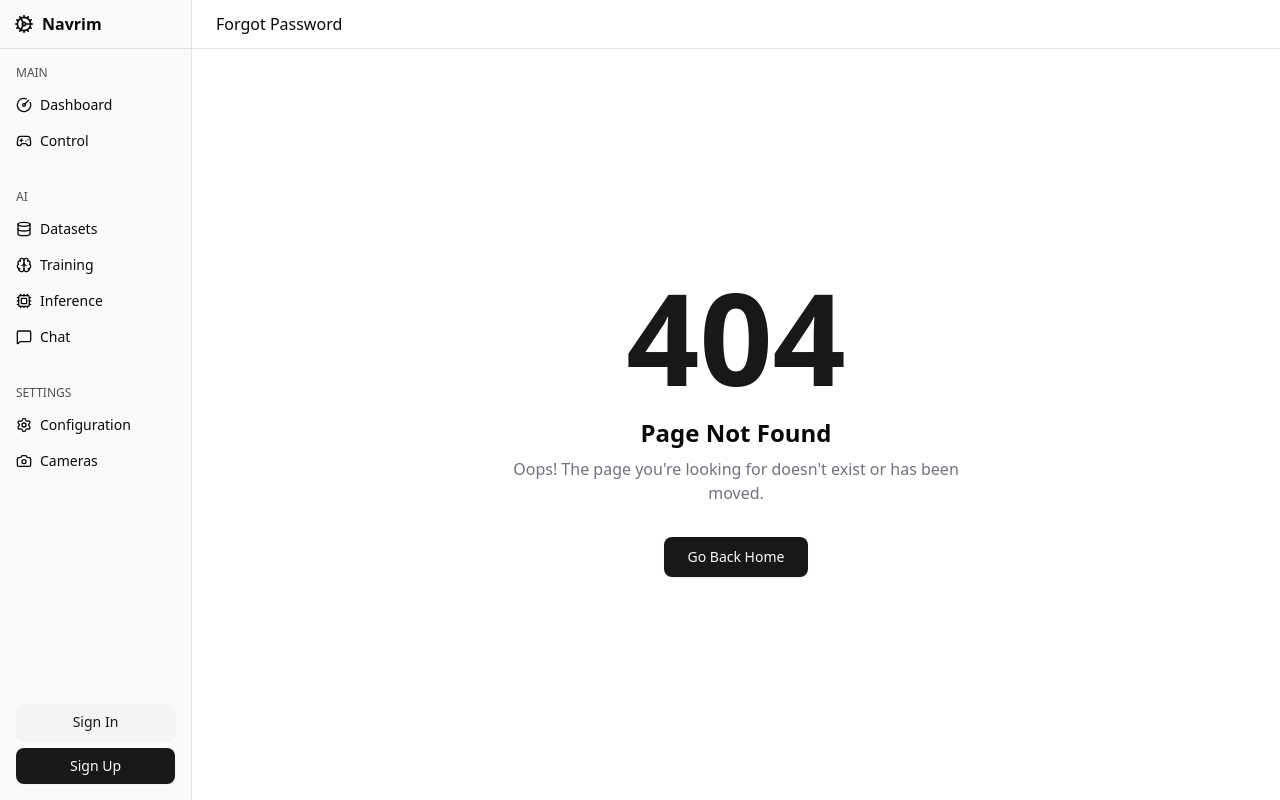
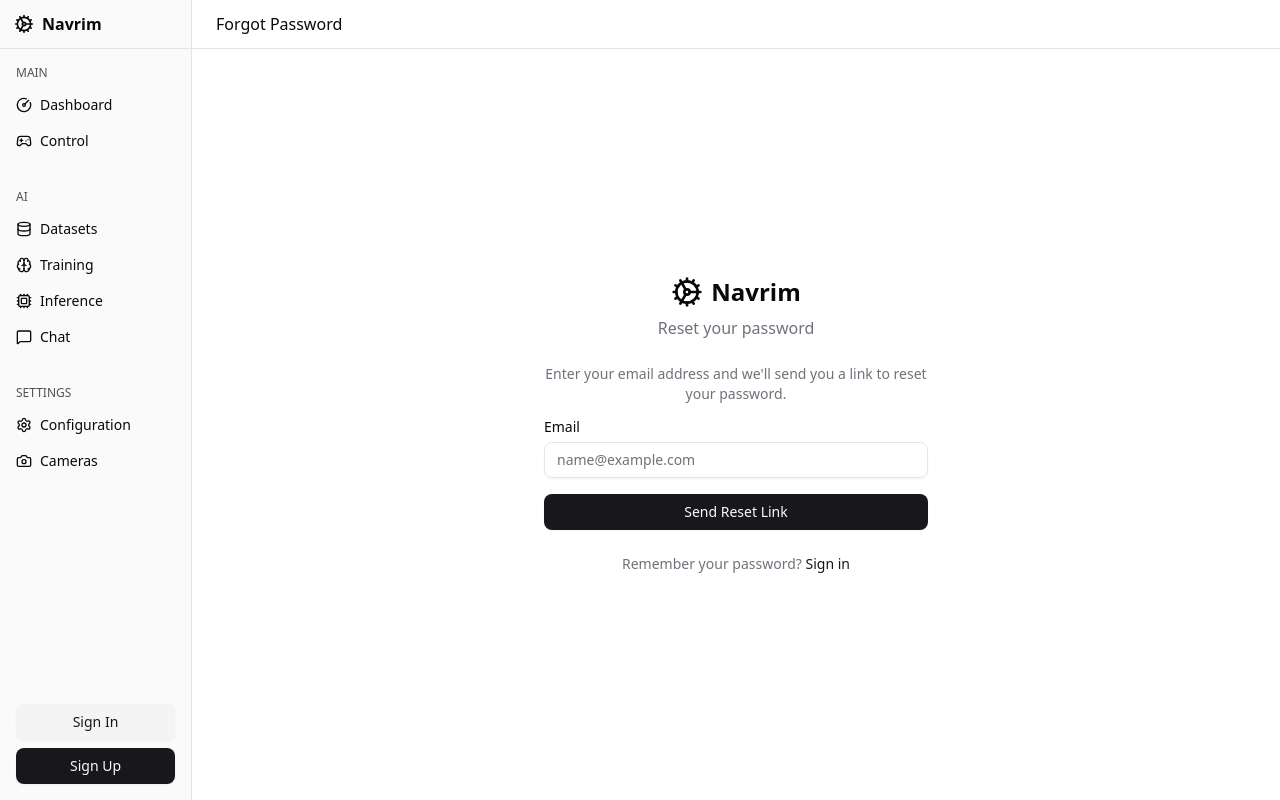
Before and after one commit to vassar-robotics/navrim, a React (Vite) app in the folder dashboard/: page /forgot-password in a window 1280 px wide. Built offline with nearby package versions, Linux system fonts and the light colour scheme; no server answers.

Commit message:
add forget-password page

```diff
--- a/dashboard/src/components/common/app-router.tsx
+++ b/dashboard/src/components/common/app-router.tsx
@@ -12,6 +12,7 @@ import WelcomePage from '@/components/page/welcome-page'
 import TermsPage from '@/components/page/terms-page'
 import PrivacyPolicyPage from '@/components/page/privacy-policy-page'
 import ChatPage from '@/components/page/chat-page'
+import ForgetPasswordPage from '@/components/page/forget-password-page'
 
 const AppRouter: React.FC = () => {
   return (
@@ -50,6 +51,7 @@ const AppRouter: React.FC = () => {
           <Route path="/cameras" element={<CameraPage />} />
           <Route path="/signin" element={<LoginPage />} />
           <Route path="/signup" element={<SignupPage />} />
+          <Route path="/forgot-password" element={<ForgetPasswordPage />} />
           <Route path="/terms" element={<TermsPage />} />
           <Route path="/privacy" element={<PrivacyPolicyPage />} />
           <Route path="*" element={<NotFoundPage />} />
--- /dev/null
+++ b/dashboard/src/components/page/forget-password-page.tsx
@@ -0,0 +1,160 @@
+import { useState } from 'react'
+import { Link } from 'react-router-dom'
+import { useForm } from 'react-hook-form'
+import { zodResolver } from '@hookform/resolvers/zod'
+import * as z from 'zod'
+import { Button } from '@/components/ui/button'
+import { Input } from '@/components/ui/input'
+import { Form, FormControl, FormField, FormItem, FormLabel, FormMessage } from '@/components/ui/form'
+import { Cog, CheckCircle } from 'lucide-react'
+import PageLayout from '@/components/layout/page-layout'
+import { toast } from 'sonner'
+
+// Define the form schema with zod
+const forgotPasswordFormSchema = z.object({
+  email: z.string().min(1, 'Email is required').pipe(z.email('Please enter a valid email address')),
+})
+
+// Infer the form values type from the schema
+type ForgotPasswordFormValues = z.infer<typeof forgotPasswordFormSchema>
+
+export const ForgetPasswordPage: React.FC = () => {
+  const [isEmailSent, setIsEmailSent] = useState(false)
+
+  // Initialize the form with react-hook-form and zod resolver
+  const form = useForm<ForgotPasswordFormValues>({
+    resolver: zodResolver(forgotPasswordFormSchema),
+    defaultValues: {
+      email: '',
+    },
+  })
+
+  // Handle form submission
+  const onSubmit = async (values: ForgotPasswordFormValues) => {
+    try {
+      // TODO: Implement password reset API call when backend endpoint is ready
+      // await fetcher('/auth/reset-password', {
+      //   method: 'POST',
+      //   body: { email: values.email },
+      // })
+
+      // For now, simulate the email being sent
+      console.log('Password reset requested for:', values.email)
+      await new Promise(resolve => setTimeout(resolve, 1000))
+
+      setIsEmailSent(true)
+      toast.success('Password reset email sent!')
+    } catch (error) {
+      toast.error('Failed to send password reset email. Please try again.')
+      console.error('Password reset error:', error)
+    }
+  }
+
+  return (
+    <PageLayout>
+      <div className="w-full max-w-sm space-y-6">
+        {/* Logo and Title */}
+        <div className="flex flex-col items-center space-y-2">
+          <div className="flex items-center space-x-2">
+            <Cog className="h-8 w-8" />
+            <h1 className="text-2xl font-bold">Navrim</h1>
+          </div>
+          <p className="text-muted-foreground">
+            {isEmailSent ? 'Check your email' : 'Reset your password'}
+          </p>
+        </div>
+
+        {!isEmailSent ? (
+          <>
+            {/* Reset Password Form */}
+            <div className="space-y-4">
+              <p className="text-sm text-muted-foreground text-center">
+                Enter your email address and we'll send you a link to reset your password.
+              </p>
+
+              <Form {...form}>
+                <form onSubmit={form.handleSubmit(onSubmit)} className="space-y-4">
+                  <FormField
+                    control={form.control}
+                    name="email"
+                    render={({ field }) => (
+                      <FormItem>
+                        <FormLabel>Email</FormLabel>
+                        <FormControl>
+                          <Input
+                            type="email"
+                            placeholder="name@example.com"
+                            {...field}
+                            disabled={form.formState.isSubmitting}
+                          />
+                        </FormControl>
+                        <FormMessage className="text-xs" />
+                      </FormItem>
+                    )}
+                  />
+
+                  <Button type="submit" className="w-full" disabled={form.formState.isSubmitting}>
+                    {form.formState.isSubmitting ? 'Sending...' : 'Send Reset Link'}
+                  </Button>
+                </form>
+              </Form>
+            </div>
+
+            {/* Back to sign in link */}
+            <div className="text-center text-sm">
+              <span className="text-muted-foreground">Remember your password? </span>
+              <Link to="/signin" className="text-primary hover:underline">
+                Sign in
+              </Link>
+            </div>
+          </>
+        ) : (
+          <>
+            {/* Success Message */}
+            <div className="space-y-4">
+              <div className="flex justify-center">
+                <CheckCircle className="h-12 w-12 text-green-600" />
+              </div>
+
+              <div className="space-y-2 text-center">
+                <p className="text-sm text-muted-foreground">
+                  We've sent a password reset link to:
+                </p>
+                <p className="font-medium">{form.getValues('email')}</p>
+                <p className="text-sm text-muted-foreground">
+                  Please check your email and follow the instructions to reset your password.
+                </p>
+              </div>
+
+              <div className="space-y-3">
+                <Button
+                  className="w-full"
+                  onClick={() => {
+                    setIsEmailSent(false)
+                    form.reset()
+                  }}
+                >
+                  Send Another Email
+                </Button>
+
+                <Link to="/signin" className="block">
+                  <Button variant="outline" className="w-full">
+                    Back to Sign In
+                  </Button>
+                </Link>
+              </div>
+            </div>
+
+            {/* Additional help text */}
+            <div className="text-center text-xs text-muted-foreground">
+              <p>Didn't receive the email?</p>
+              <p>Check your spam folder or try again with a different email address.</p>
+            </div>
+          </>
+        )}
+      </div>
+    </PageLayout>
+  )
+}
+
+export default ForgetPasswordPage
```
